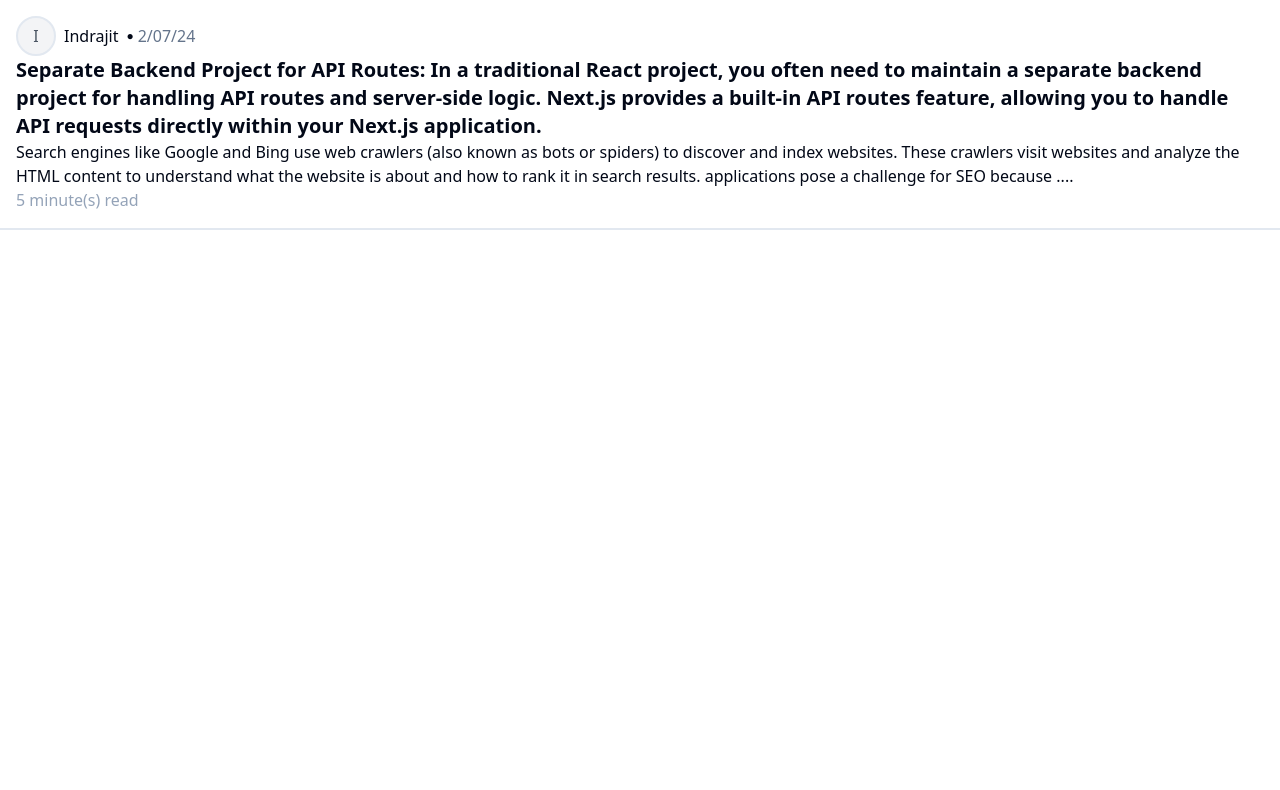
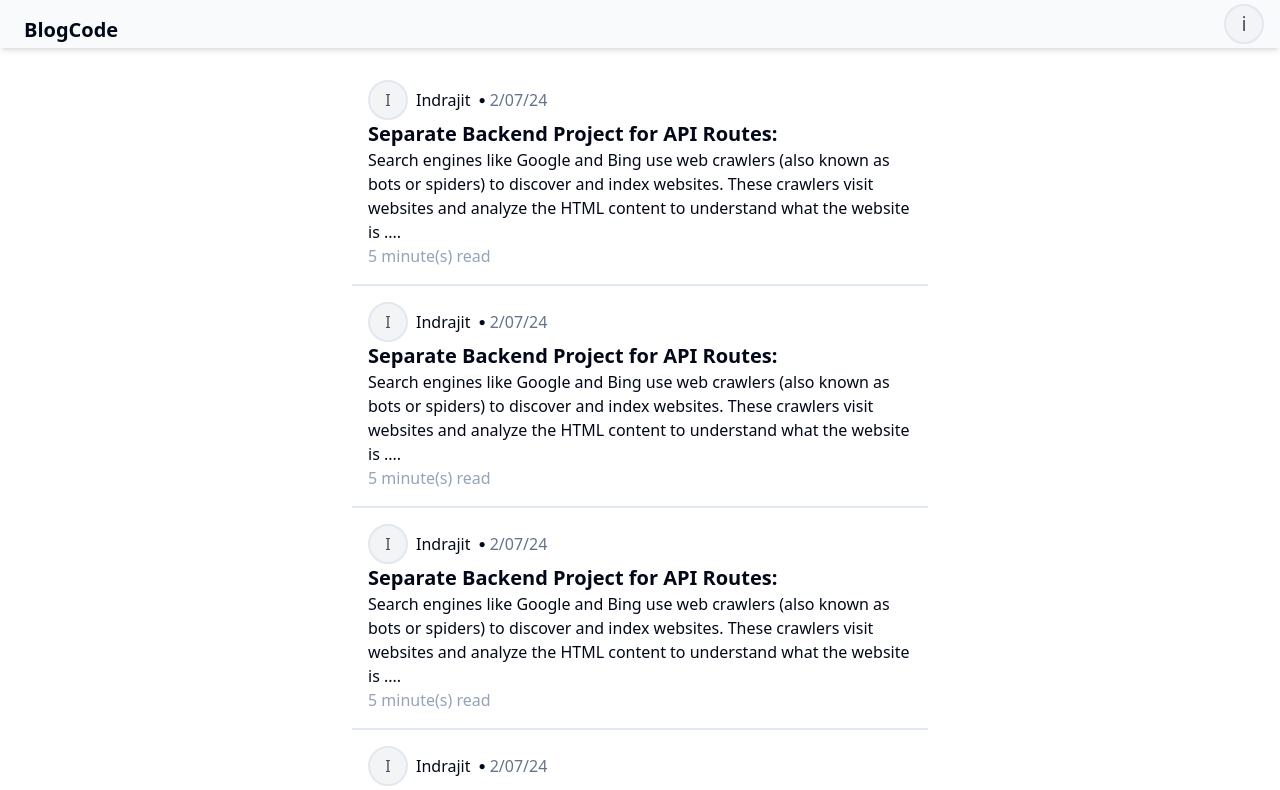
Before and after one commit to sahaniindrajit/Blog-website, a React (Vite) app in the folder frontend/: page /blog in a window 1280 px wide. Shown: the top 790 px of the page. Built offline with nearby package versions, Linux system fonts and the light colour scheme.

Commit message:
added appbar

```diff
--- /dev/null
+++ b/frontend/src/components/custom/AppBar.tsx
@@ -0,0 +1,26 @@
+import { UserAvatar } from './BlogCard'
+
+function AppBar() {
+  return (
+
+    <div className="top-0 left-0 right-0 flex justify-between h-12 bg-slate-50 shadow-md ">
+
+        <div className="flex flex-col justify-center h-full font-semibold text-xl mt-1.5 ml-4 pl-2">
+         BlogCode
+        </div>
+
+        <div className="flex">
+
+            <div className="flex flex-col justify-center h-full font-medium text-xl mr-4">
+             <UserAvatar name='indrajit'/>
+            </div>
+
+
+        </div>
+    </div>
+
+
+  )
+}
+
+export default AppBar
--- a/frontend/src/components/custom/BlogCard.tsx
+++ b/frontend/src/components/custom/BlogCard.tsx
@@ -32,7 +32,7 @@
         </div>
 
         <div className="text-md font-thin">
-            {content.slice(0,300)+"...."}
+            {content.slice(0,210)+"...."}
         </div>
 
         <div className="text-slate-400 text-md font-thin">
@@ -53,4 +53,4 @@
     )
 }
 
-export default BlogCard
+export {BlogCard,UserAvatar}
--- a/frontend/src/routes/Blog.tsx
+++ b/frontend/src/routes/Blog.tsx
@@ -1,10 +1,24 @@
-import BlogCard from "@/components/custom/BlogCard"
+import AppBar from "@/components/custom/AppBar"
+import {BlogCard} from "@/components/custom/BlogCard"
 
 
 function Blog() {
   return (
-    <BlogCard authername={"Indrajit"} title={"Separate Backend Project for API Routes: In a traditional React project, you often need to maintain a separate backend project for handling API routes and server-side logic. Next.js provides a built-in API routes feature, allowing you to handle API requests directly within your Next.js application."}
-    content={"Search engines like Google and Bing use web crawlers (also known as bots or spiders) to discover and index websites. These crawlers visit websites and analyze the HTML content to understand what the website is about and how to rank it in search results. applications pose a challenge for SEO because the crawlers typically don't execute JavaScript and render the page to see the final output. Instead, they rely on the initial HTML response received from the server."} publishedDate={"2/07/24"} />
+    <div>
+      <AppBar/>
+      <div className="flex justify-center p-4">
+      <div className="max-w-xl">
+        <BlogCard authername={"Indrajit"} title={"Separate Backend Project for API Routes: "}
+        content={"Search engines like Google and Bing use web crawlers (also known as bots or spiders) to discover and index websites. These crawlers visit websites and analyze the HTML content to understand what the website is about and how to rank it in search results. applications pose a challenge for SEO because the crawlers typically don't execute JavaScript and render the page to see the final output. Instead, they rely on the initial HTML response received from the server."} publishedDate={"2/07/24"} />
+        <BlogCard authername={"Indrajit"} title={"Separate Backend Project for API Routes: "}
+        content={"Search engines like Google and Bing use web crawlers (also known as bots or spiders) to discover and index websites. These crawlers visit websites and analyze the HTML content to understand what the website is about and how to rank it in search results. applications pose a challenge for SEO because the crawlers typically don't execute JavaScript and render the page to see the final output. Instead, they rely on the initial HTML response received from the server."} publishedDate={"2/07/24"} />
+        <BlogCard authername={"Indrajit"} title={"Separate Backend Project for API Routes: "}
+        content={"Search engines like Google and Bing use web crawlers (also known as bots or spiders) to discover and index websites. These crawlers visit websites and analyze the HTML content to understand what the website is about and how to rank it in search results. applications pose a challenge for SEO because the crawlers typically don't execute JavaScript and render the page to see the final output. Instead, they rely on the initial HTML response received from the server."} publishedDate={"2/07/24"} />
+        <BlogCard authername={"Indrajit"} title={"Separate Backend Project for API Routes: "}
+        content={"Search engines like Google and Bing use web crawlers (also known as bots or spiders) to discover and index websites. These crawlers visit websites and analyze the HTML content to understand what the website is about and how to rank it in search results. applications pose a challenge for SEO because the crawlers typically don't execute JavaScript and render the page to see the final output. Instead, they rely on the initial HTML response received from the server."} publishedDate={"2/07/24"} />
+      </div>
+    </div>
+    </div>
   )
 }
 
```
